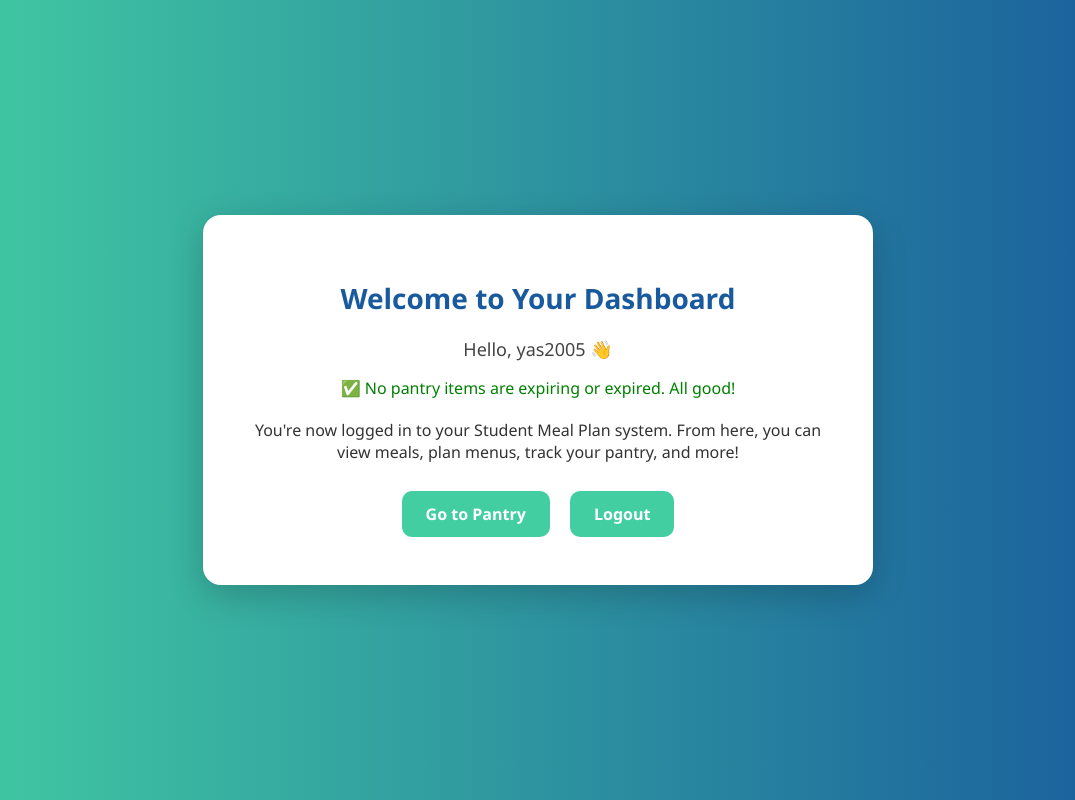
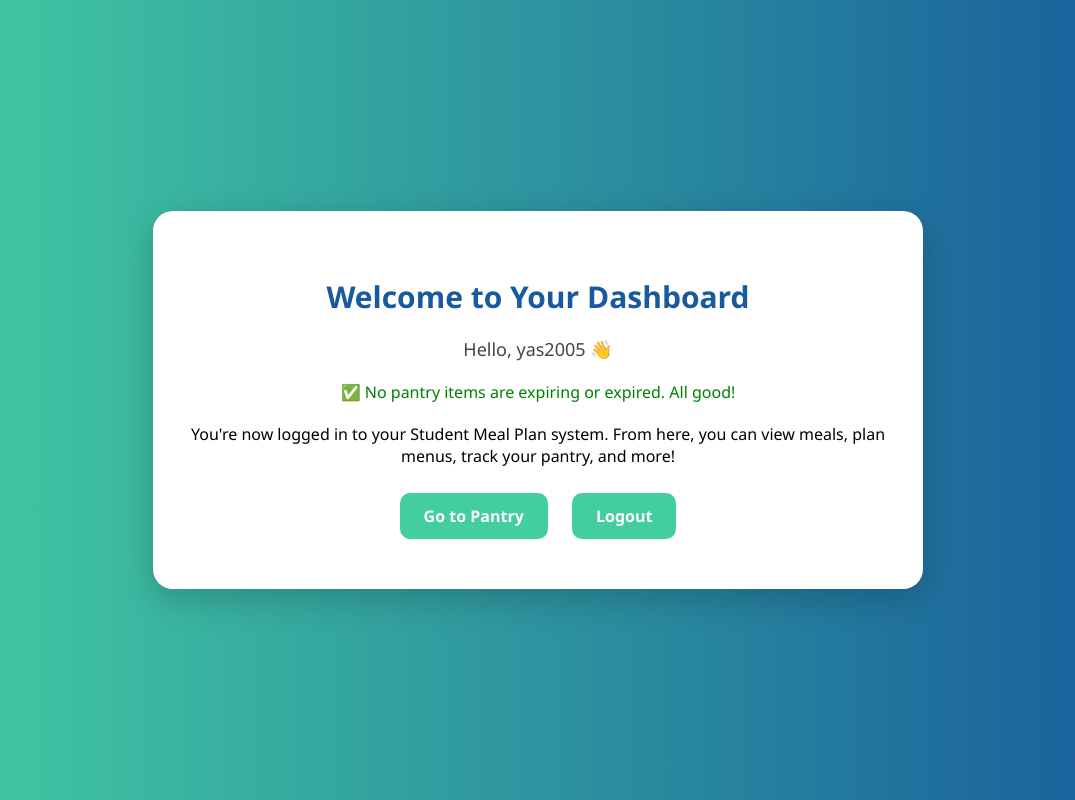
Before and after one commit to zhahin-ielyas/GitExercise-6-8, a Django app: page /dashboard/ in a window 1280 px wide. Shown: the whole page, without its empty margins (102-1177 px from the left). Run offline with Django 5.2, Linux system fonts and the light colour scheme; a user stored in the database is signed in; data comes from the database, SQL or seed files in the repository; both versions use the stored data as it was after the commit.

Commit message:
Update dashboard and views with expiry alerts and UI improvements

```diff
--- a/student_meal_plan/settings.py
+++ b/student_meal_plan/settings.py
@@ -124,3 +124,8 @@ STATIC_URL = 'static/'
 DEFAULT_AUTO_FIELD = 'django.db.models.BigAutoField'
 
 LOGIN_URL = '/login/'
+
+# settings.py
+
+EMAIL_BACKEND = 'django.core.mail.backends.console.EmailBackend'
+DEFAULT_FROM_EMAIL = 'noreply@studentmealplan.com'
--- a/users/templates/dashboard.html
+++ b/users/templates/dashboard.html
@@ -1,4 +1,3 @@
-<!-- Edited by yas on 2025-05-20 -->
 <!DOCTYPE html>
 <html lang="en">
 <head>
@@ -19,9 +18,9 @@
     .dashboard-container {
       background: #fff;
       padding: 40px 35px;
-      border-radius: 18px;
+      border-radius: 20px;
       box-shadow: 0 10px 35px rgba(0, 0, 0, 0.2);
-      max-width: 600px;
+      max-width: 700px;
       width: 100%;
       text-align: center;
     }
@@ -29,19 +28,67 @@
     h2 {
       color: #185a9d;
       margin-bottom: 20px;
-      font-size: 28px;
+      font-size: 30px;
     }
 
-    p {
+    .welcome {
+      font-size: 18px;
+      color: #444;
+      margin-bottom: 20px;
+    }
+
+    .alert {
+      border-radius: 12px;
+      padding: 20px;
+      margin-bottom: 20px;
+      text-align: left;
       font-size: 16px;
-      color: #333;
+    }
+
+    .alert strong {
+      display: block;
+      font-size: 17px;
+      margin-bottom: 10px;
+    }
+
+    .alert ul {
+      margin: 0;
+      padding-left: 20px;
+    }
+
+    .alert li {
+      margin-bottom: 6px;
+    }
+
+    .alert.expired {
+      background-color: #ffe0e0;
+      color: #b30000;
+      border: 1px solid #ff9999;
+    }
+
+    .alert.today {
+      background-color: #fff8cc;
+      color: #c47f00;
+      border: 1px solid #ffdd66;
+    }
+
+    .alert.soon {
+      background-color: #fff1cc;
+      color: #b36b00;
+      border: 1px solid #ffc266;
+    }
+
+    .success-message {
+      color: green;
+      font-size: 16px;
+      font-weight: 500;
       margin-bottom: 20px;
     }
 
     .button {
       display: inline-block;
       background-color: #43cea2;
-      color: #fff;
+      color: white;
       padding: 12px 24px;
       font-size: 16px;
       font-weight: bold;
@@ -50,36 +97,12 @@
       cursor: pointer;
       text-decoration: none;
       transition: background 0.3s ease, transform 0.2s;
-      margin: 8px;
+      margin: 10px;
     }
 
     .button:hover {
       background-color: #2ebd94;
-      transform: scale(1.03);
-    }
-
-    .welcome {
-      font-size: 18px;
-      color: #444;
-      margin-bottom: 10px;
-    }
-
-    .alert {
-      border: 1px solid #ccc;
-      padding: 15px;
-      border-radius: 10px;
-      margin-bottom: 20px;
-      text-align: left;
-    }
-
-    .alert ul {
-      margin-top: 10px;
-      padding-left: 20px;
-      text-align: left;
-    }
-
-    .alert li {
-      font-size: 14px;
+      transform: scale(1.05);
     }
   </style>
 </head>
@@ -91,7 +114,7 @@
     {% if expired_items or expiring_today or expiring_soon %}
 
       {% if expired_items %}
-        <div class="alert" style="background-color:#ffe0e0; color:#b30000; border-color:#ff9999;">
+        <div class="alert expired">
           🔴 <strong>{{ expired_items.count }} item{{ expired_items.count|pluralize }} expired:</strong>
           <ul>
             {% for item in expired_items %}
@@ -102,7 +125,7 @@
       {% endif %}
 
       {% if expiring_today %}
-        <div class="alert" style="background-color:#fff4cc; color:#c47f00; border-color:#ffd966;">
+        <div class="alert today">
           🟡 <strong>{{ expiring_today.count }} item{{ expiring_today.count|pluralize }} expiring today:</strong>
           <ul>
             {% for item in expiring_today %}
@@ -113,7 +136,7 @@
       {% endif %}
 
       {% if expiring_soon %}
-        <div class="alert" style="background-color:#fff0d6; color:#b36b00; border-color:#ffc266;">
+        <div class="alert soon">
           🟠 <strong>{{ expiring_soon.count }} item{{ expiring_soon.count|pluralize }} expiring soon:</strong>
           <ul>
             {% for item in expiring_soon %}
@@ -124,7 +147,7 @@
       {% endif %}
 
     {% else %}
-      <p style="color: green;">✅ No pantry items are expiring or expired. All good!</p>
+      <p class="success-message">✅ No pantry items are expiring or expired. All good!</p>
     {% endif %}
 
     <p>You're now logged in to your Student Meal Plan system. From here, you can view meals, plan menus, track your pantry, and more!</p>
--- a/users/views.py
+++ b/users/views.py
@@ -1,67 +1,22 @@
+from datetime import date, timedelta
+from django.contrib.auth.decorators import login_required
+from django.contrib.auth import logout, authenticate, login
+from django.contrib.auth.forms import AuthenticationForm
 from django.shortcuts import render, redirect
-from django.contrib.auth.forms import AuthenticationForm
-from django.contrib.auth import login, logout
-from django.contrib.auth.decorators import login_required
-from .forms import RegisterForm  # Make sure you have a form named RegisterForm in forms.py
-from datetime import date, timedelta
-
-# Import PantryItem model for expiry alerts
-from pantry.models import PantryItem
-
-
-def register(request):
-    if request.method == 'POST':
-        form = RegisterForm(request.POST)
-        if form.is_valid():
-            user = form.save()
-            login(request, user)
-            return redirect('dashboard')
-    else:
-        form = RegisterForm()
-    return render(request, 'register.html', {'form': form})
-
-
-def login_view(request):
-    if request.method == 'POST':
-        form = AuthenticationForm(request, data=request.POST)
-        if form.is_valid():
-            user = form.get_user()
-            login(request, user)
-            return redirect('dashboard')
-    else:
-        form = AuthenticationForm()
-    return render(request, 'login.html', {'form': form})
-
-
-def logout_view(request):
-    logout(request)
-    return redirect('login')
-
+from .forms import RegisterForm  # Your custom register form
+from pantry.models import PantryItem  # Your pantry model
 
 @login_required
 def dashboard(request):
     today = date.today()
-    soon = today + timedelta(days=3)
+    soon_threshold = today + timedelta(days=7)  # Items expiring within 7 days
 
-    # Expired items (before today)
-    expired_items = PantryItem.objects.filter(
-        user=request.user,
-        expiry_date__lt=today,
-        expiry_date__isnull=False
-    )
+    # Filter pantry items for the current user
+    user_items = PantryItem.objects.filter(user=request.user)
 
-    # Expiring today
-    expiring_today = PantryItem.objects.filter(
-        user=request.user,
-        expiry_date=today
-    )
-
-    # Expiring in the next 1–3 days
-    expiring_soon = PantryItem.objects.filter(
-        user=request.user,
-        expiry_date__gt=today,
-        expiry_date__lte=soon
-    )
+    expired_items = user_items.filter(expiry_date__lt=today)
+    expiring_today = user_items.filter(expiry_date=today)
+    expiring_soon = user_items.filter(expiry_date__gt=today, expiry_date__lte=soon_threshold)
 
     context = {
         'expired_items': expired_items,
@@ -70,3 +25,29 @@ def dashboard(request):
     }
 
     return render(request, 'dashboard.html', context)
+
+def register(request):
+    if request.method == 'POST':
+        form = RegisterForm(request.POST)
+        if form.is_valid():
+            form.save()
+            return redirect('login')
+    else:
+        form = RegisterForm()
+
+    return render(request, 'register.html', {'form': form})
+
+def logout_view(request):
+    logout(request)
+    return redirect('login')
+
+def login_view(request):
+    if request.method == 'POST':
+        form = AuthenticationForm(data=request.POST)
+        if form.is_valid():
+            user = form.get_user()
+            login(request, user)
+            return redirect('dashboard')
+    else:
+        form = AuthenticationForm()
+    return render(request, 'login.html', {'form': form})
```
Also changed, not shown: db.sqlite3.
